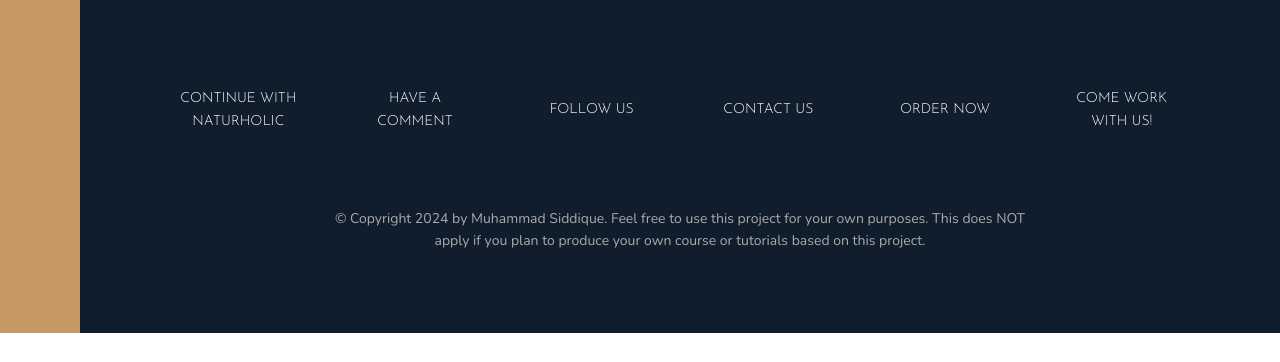
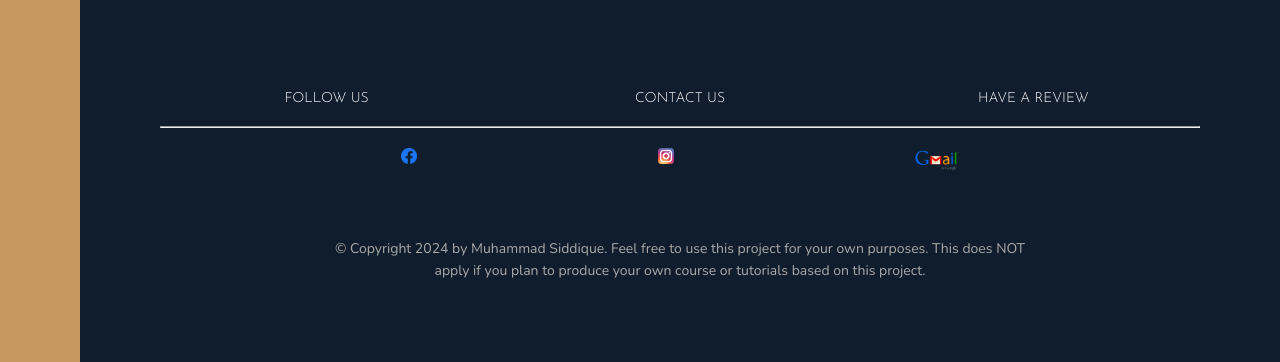
Before and after one commit to Siddique145/NaturHolic, a plain HTML site: page index.html in a window 1280 px wide. Shown: the part 4548-4910 px from the top of the page. Before the commit the page ends 4881 px from the top, so only its background shows below. Drawn offline with nearby package versions, Linux system fonts and the light colour scheme.

Commit message:
link added

```diff
--- a/css/styles.css
+++ b/css/styles.css
@@ -80,7 +80,7 @@ body{
     background-color:#c69963
 }
 .btn:hover{
-    color:#b28451
+    color:#070605
 }
 .container{
     display:-ms-grid;
@@ -677,3 +677,24 @@ body{
     text-align:center;
     width:70%
 }
+.last{
+    margin-top: 20px;
+    display: flex;
+    flex-direction: row;
+    justify-content: space-evenly;
+    list-style: none;
+}
+.icon img{
+    width: 16px;
+
+}
+.gmail img{
+    height: 25px;
+    width: 100%;
+}
+.last a:hover img{
+    width: 100px;
+}
+.gmail a:hover img{
+    height: 50px;
+}
--- a/index.html
+++ b/index.html
@@ -454,25 +454,42 @@ Dandruff Treatment: The antibacterial properties of mustard oil may help treat d
       </section>
       <footer class="footer">
         <ul class="nav">
-          <li class="nav__item">
-            <a href="https://api.whatsapp.com/send?phone=923307773770" class="nav__link">Continue With NaturHolic</a>
-          </li>
-          <li class="nav__item">
-            <a href="https://api.whatsapp.com/send?phone=923307773770" class="nav__link">Have a comment</a>
-          </li>
-          <li class="nav__item">
-            <a href="https://api.whatsapp.com/send?phone=923307773770" class="nav__link">follow us</a>
+          <li class="nav__item facebook">
+            <a href="https://api.whatsapp.com/send?phone=923307773770" class="nav__link">Follow us</a>
           </li>
           <li class="nav__item">
             <a href="https://api.whatsapp.com/send?phone=923307773770" class="nav__link">Contact us</a>
           </li>
           <li class="nav__item">
+            <a href="https://api.whatsapp.com/send?phone=923307773770" class="nav__link">Have a Review</a>
+          </li>
+          <!--<li class="nav__item">
             <a href="https://api.whatsapp.com/send?phone=923307773770" class="nav__link">Order Now</a>
+          </li>
+
+          <li class="nav__item">
+            <a href="https://api.whatsapp.com/send?phone=923307773770" class="nav__link">Continue With NaturHolic</a>
           </li>
           <li class="nav__item">
             <a href="https://api.whatsapp.com/send?phone=923307773770" class="nav__link">Come work with us!</a>
+          </li>-->
+        </ul>
+        <hr>
+        <ul class="last">
+          <li class="icon facebook">
+            <a href="https://www.facebook.com/profile.php?id=61554176471848&mibextid=ZbWKwL">
+              <img class="ficon" src="./facebook.png" alt=""></a> </li>
+          <li class="icon insta">
+            <a href="https://www.instagram.com/naturholicofficial?utm_source=qr&igsh=bmU3MTg1MDR3Mjcw">
+              <img src="./intsa.png" alt=""></a>
+          </li>
+          <li class="icon gmail">
+            <a href="mailto:recipient@gmail.com">
+              <img src="./gmail.png" alt="">
+            </a>
           </li>
         </ul>
+
         <p class="copyright">
           &copy; Copyright 2024 by Muhammad Siddique. Feel free to use this
           project for your own purposes. This does NOT apply if you plan to
```
Also changed, not shown: facebook.png (added), gmail.png (added), intsa.png (added).
